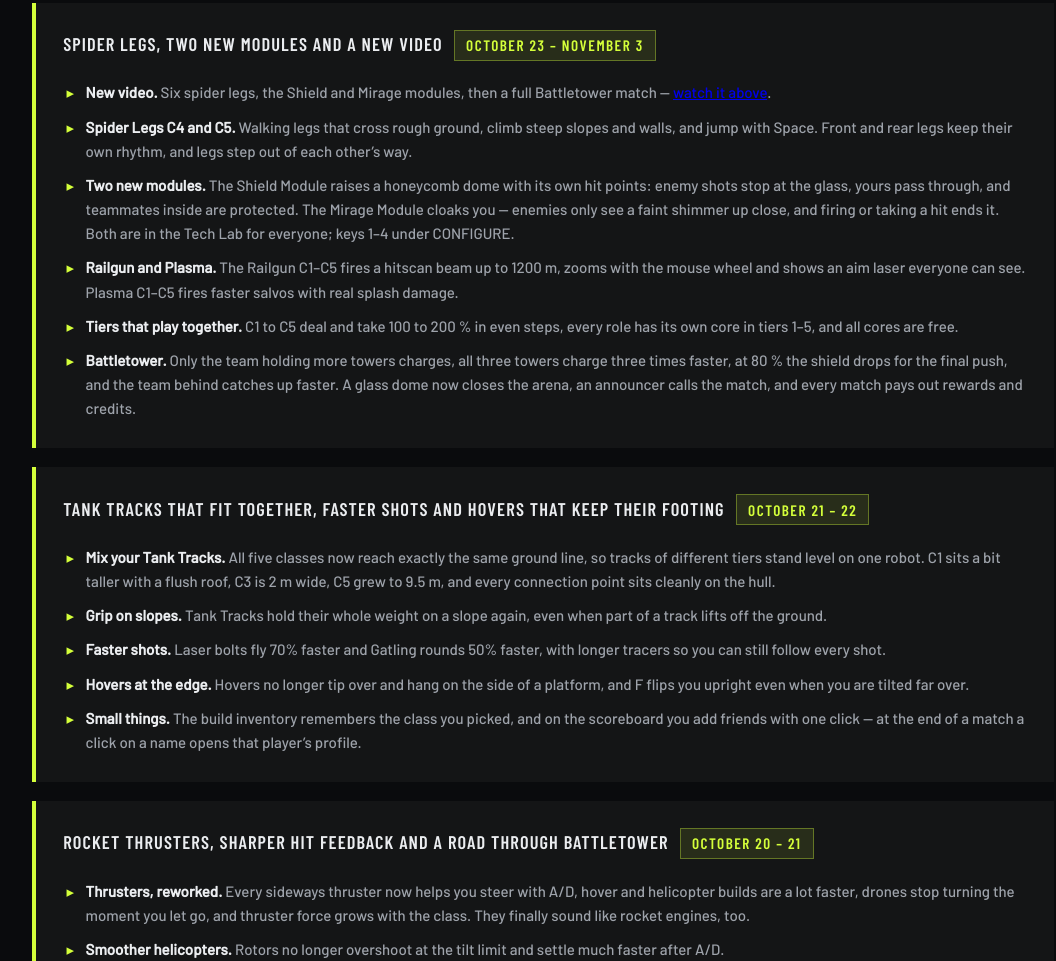
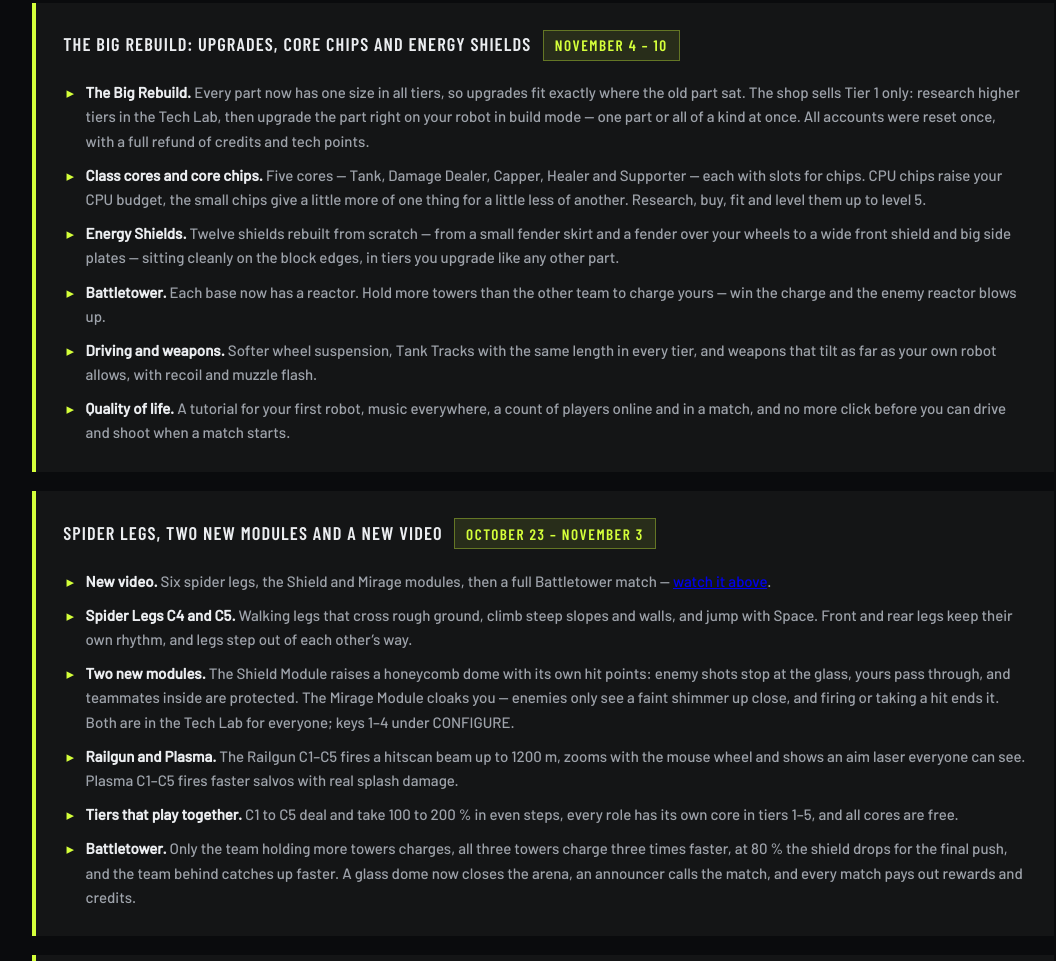
Before and after one commit to ironmeltgame/ironmeltgame.github.io, a plain HTML site: page index.html in a window 1280 px wide. Shown: the part 5051-6012 px from the top of the page, without its empty margins (97-1153 px from the left). Drawn offline with Linux system fonts and the light colour scheme.

Commit message:
Devlog: The Big Rebuild - upgrades, core chips and Energy Shields (November 4-10)
Co-Authored-By: Claude Fable 5.2 <noreply@anthropic.com>

```diff
--- a/index.html
+++ b/index.html
@@ -746,6 +746,20 @@
   <div class="devlog-list">
     <div class="devlog">
       <div class="devlog-head">
+        <h3>The Big Rebuild: upgrades, core chips and Energy Shields</h3>
+        <span class="build">November 4 &ndash; 10</span>
+      </div>
+      <ul>
+        <li><strong>The Big Rebuild.</strong> Every part now has one size in all tiers, so upgrades fit exactly where the old part sat. The shop sells Tier 1 only: research higher tiers in the Tech Lab, then upgrade the part right on your robot in build mode &mdash; one part or all of a kind at once. All accounts were reset once, with a full refund of credits and tech points.</li>
+        <li><strong>Class cores and core chips.</strong> Five cores &mdash; Tank, Damage Dealer, Capper, Healer and Supporter &mdash; each with slots for chips. CPU chips raise your CPU budget, the small chips give a little more of one thing for a little less of another. Research, buy, fit and level them up to level 5.</li>
+        <li><strong>Energy Shields.</strong> Twelve shields rebuilt from scratch &mdash; from a small fender skirt and a fender over your wheels to a wide front shield and big side plates &mdash; sitting cleanly on the block edges, in tiers you upgrade like any other part.</li>
+        <li><strong>Battletower.</strong> Each base now has a reactor. Hold more towers than the other team to charge yours &mdash; win the charge and the enemy reactor blows up.</li>
+        <li><strong>Driving and weapons.</strong> Softer wheel suspension, Tank Tracks with the same length in every tier, and weapons that tilt as far as your own robot allows, with recoil and muzzle flash.</li>
+        <li><strong>Quality of life.</strong> A tutorial for your first robot, music everywhere, a count of players online and in a match, and no more click before you can drive and shoot when a match starts.</li>
+      </ul>
+    </div>
+    <div class="devlog">
+      <div class="devlog-head">
         <h3>Spider legs, two new modules and a new video</h3>
         <span class="build">October 23 &ndash; November 3</span>
       </div>
```
